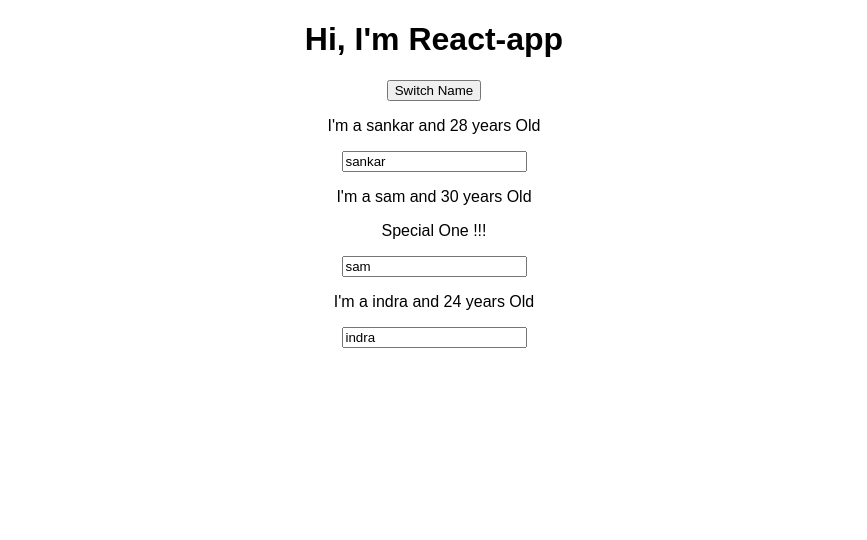
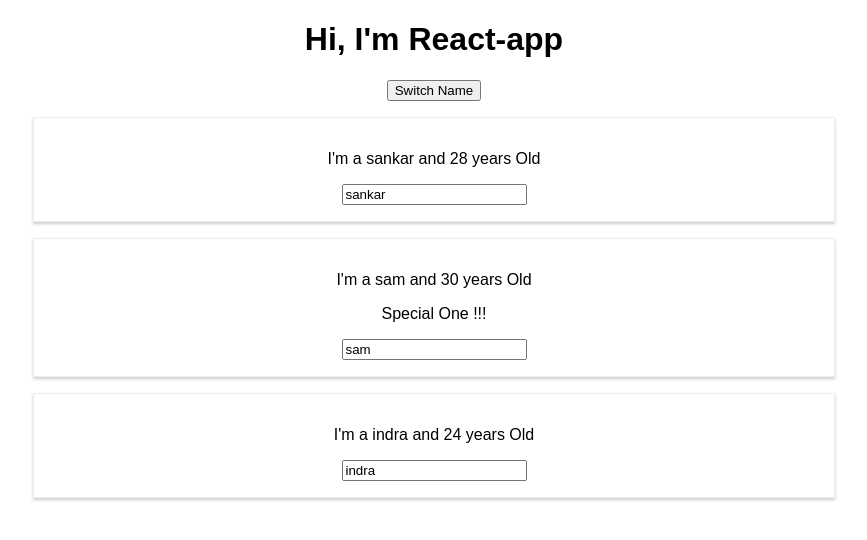
Before and after one commit to sankarbiswas07/react-base-1, a React (Create React App) app: page / in a window 1280 px wide. Shown: the top 540 px of the page, without its empty margins (206-1073 px from the left). Built offline with nearby package versions, Linux system fonts and the light colour scheme.

Commit message:
Adding css | external

```diff
--- a/src/App.js
+++ b/src/App.js
@@ -1,5 +1,6 @@
 import React, { Component } from 'react';
 import './App.css';
+
 import Person from "./Person/Person"
 
 class App extends Component {
--- /dev/null
+++ b/src/Person/Person.css
@@ -0,0 +1,9 @@
+.Person{
+    width: 60%;
+    /* margin: auto; to center it */
+    margin: 16px auto;
+    border: 1px solid #eeeeee;
+    box-shadow: 0 2px 3px #cccccc;
+    padding: 16px;
+    text-align: center;
+}
--- a/src/Person/Person.js
+++ b/src/Person/Person.js
@@ -1,8 +1,10 @@
 import React from "react"
+
+import "./Person.css";
 
 const person = (props) => {
   return (
-    <div>
+    <div className="Person">
       <p onClick={props.click}>I'm a {props.name} and {props.age} years Old</p>
       <p>{props.children}</p>
       <input type="text" onChange={props.changed} value={props.name}/>
```
